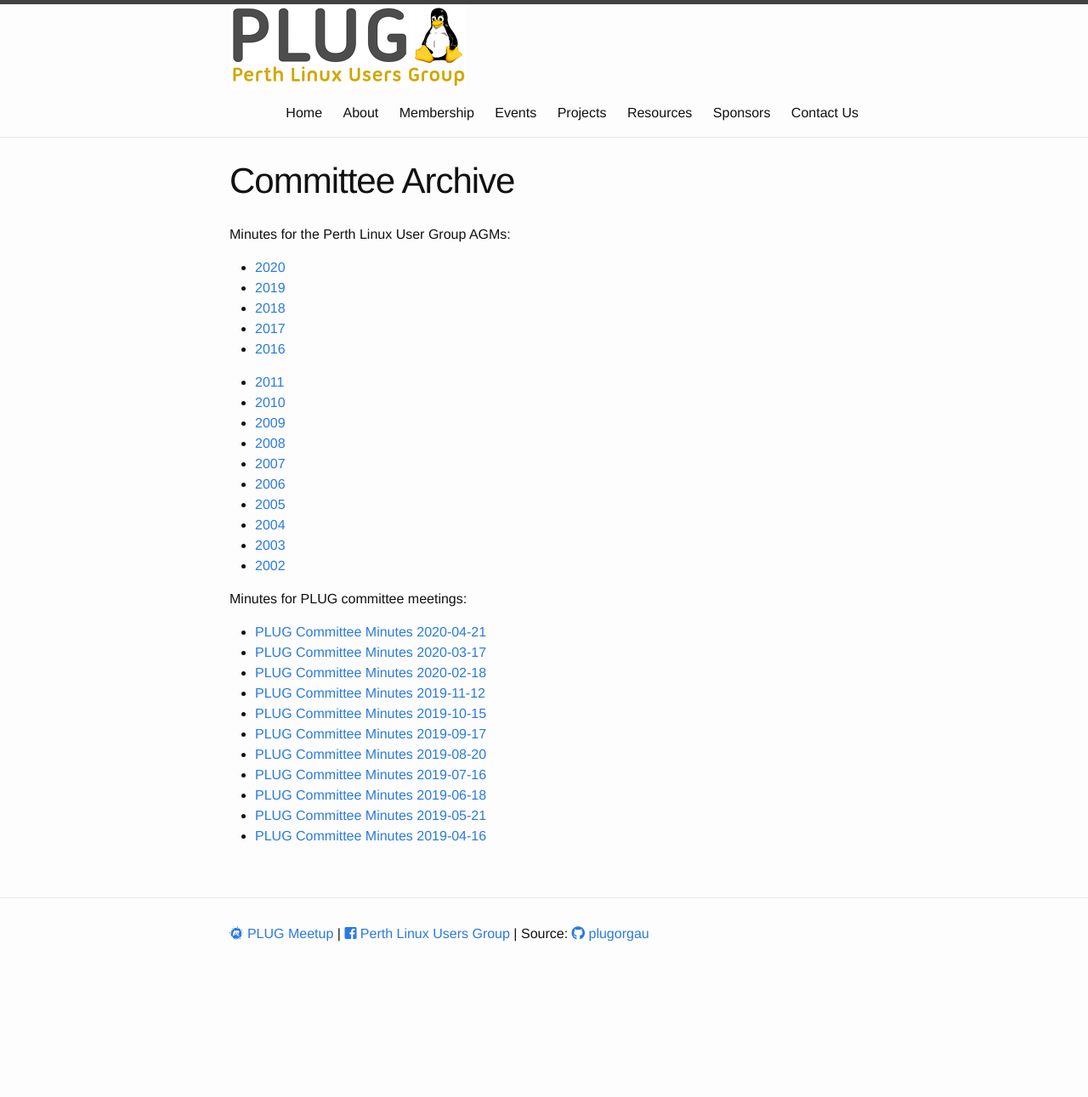
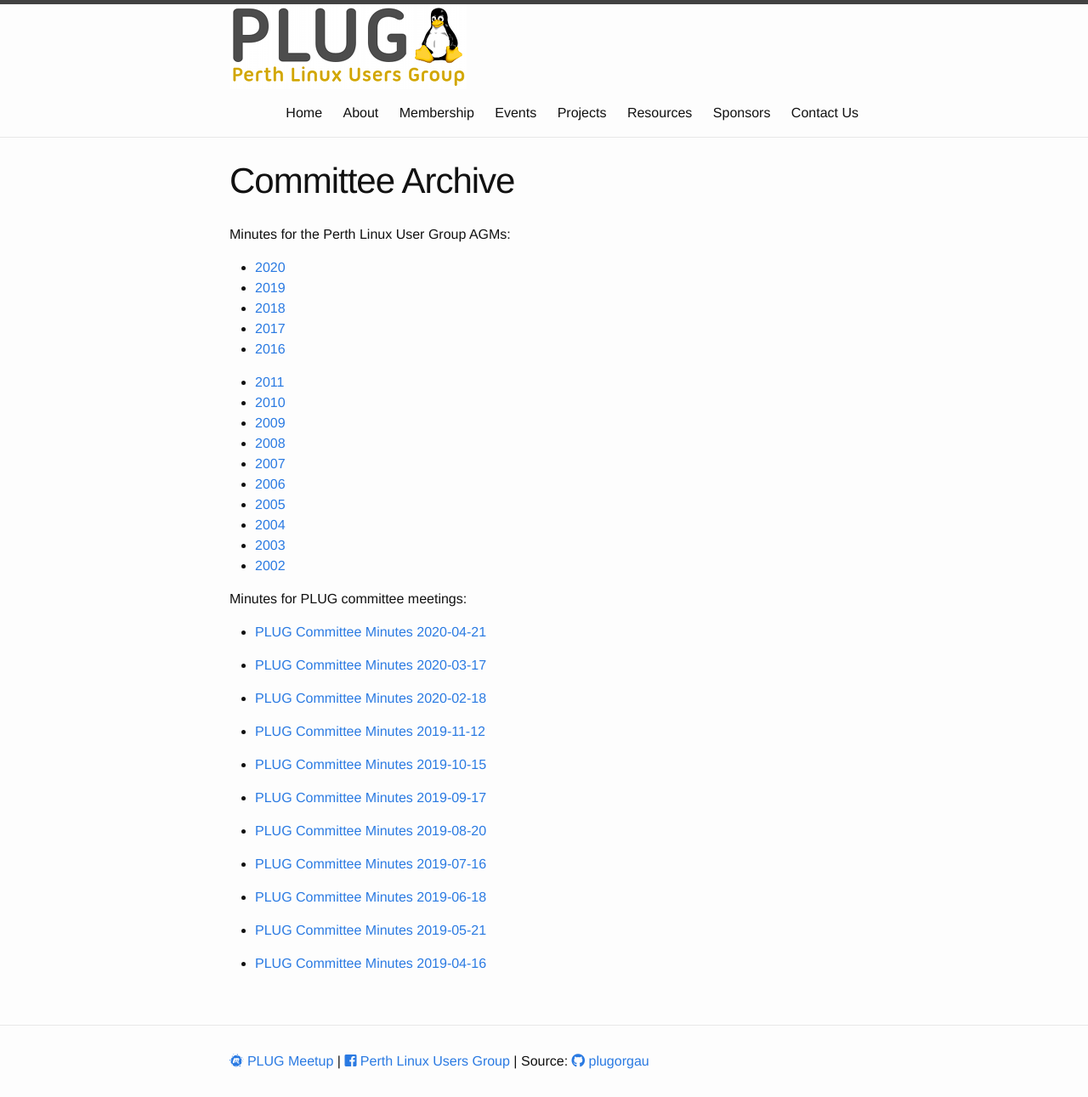
Before and after one commit to plugorgau/plugorgau.github.io, a Jekyll site: the page built from pages/events/committee.md, in a window 1280 px wide. Shown: the whole page at 85% size. Built offline with Jekyll 4.4.1, drawn with Linux system fonts in a browser that asks for light colours; nearby versions of some CDN libraries; before the commit the page ends 1141 px from its top, so only the background shows below that.

Commit message:
jekyll v3.8.x liquid tag syntax

```diff
--- a/pages/events/committee.md
+++ b/pages/events/committee.md
@@ -25,8 +25,8 @@ Minutes for the Perth Linux User Group AGMs:
 
 Minutes for PLUG committee meetings:
 
-{% for post in site.posts -%}
-{% if post.categories contains "minutes" -%}
+{% for post in site.posts %}
+{% if post.categories contains "minutes" %}
 * [{{ post.title }}]({{ post.url }})
-{% endif -%}
+{% endif %}
 {% endfor %}
```
